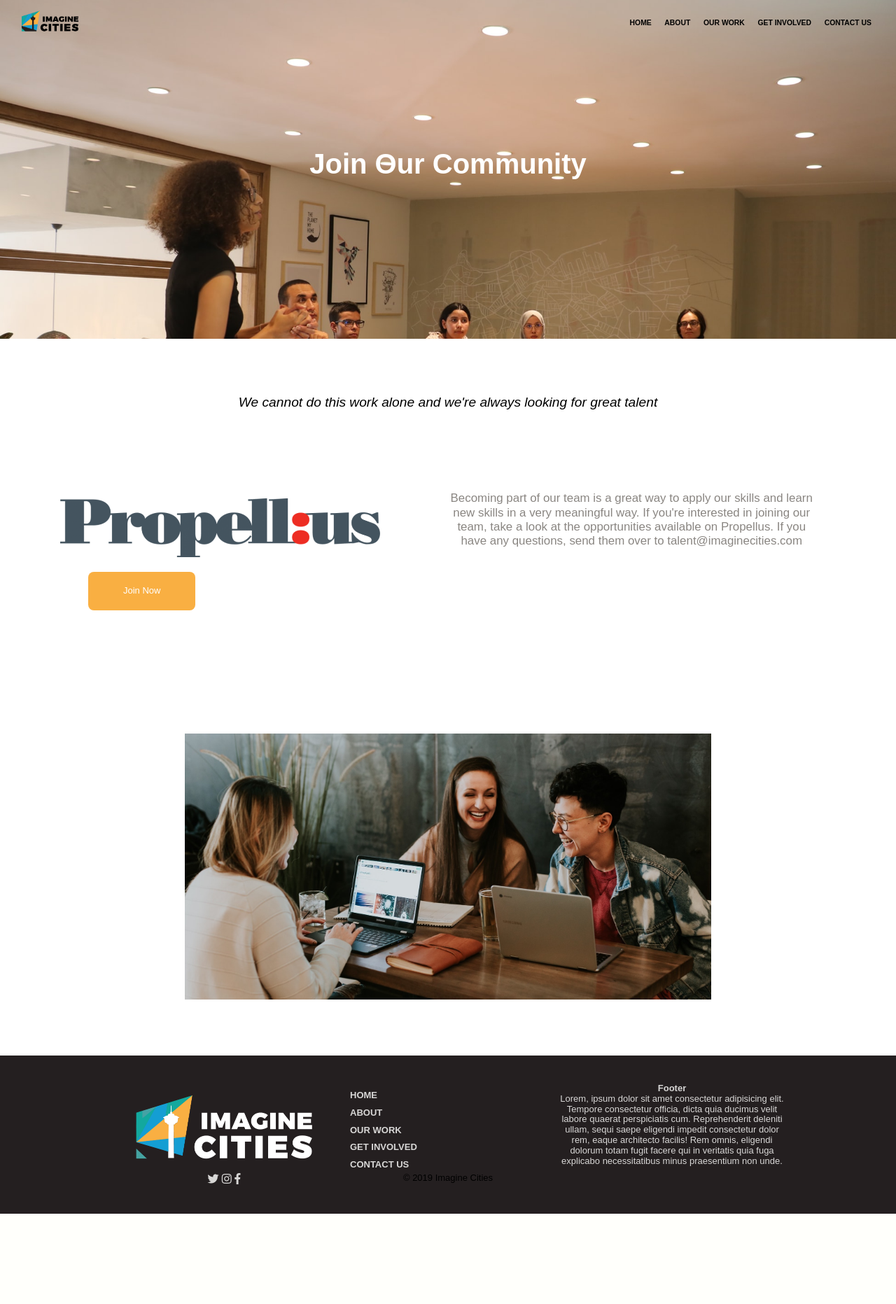
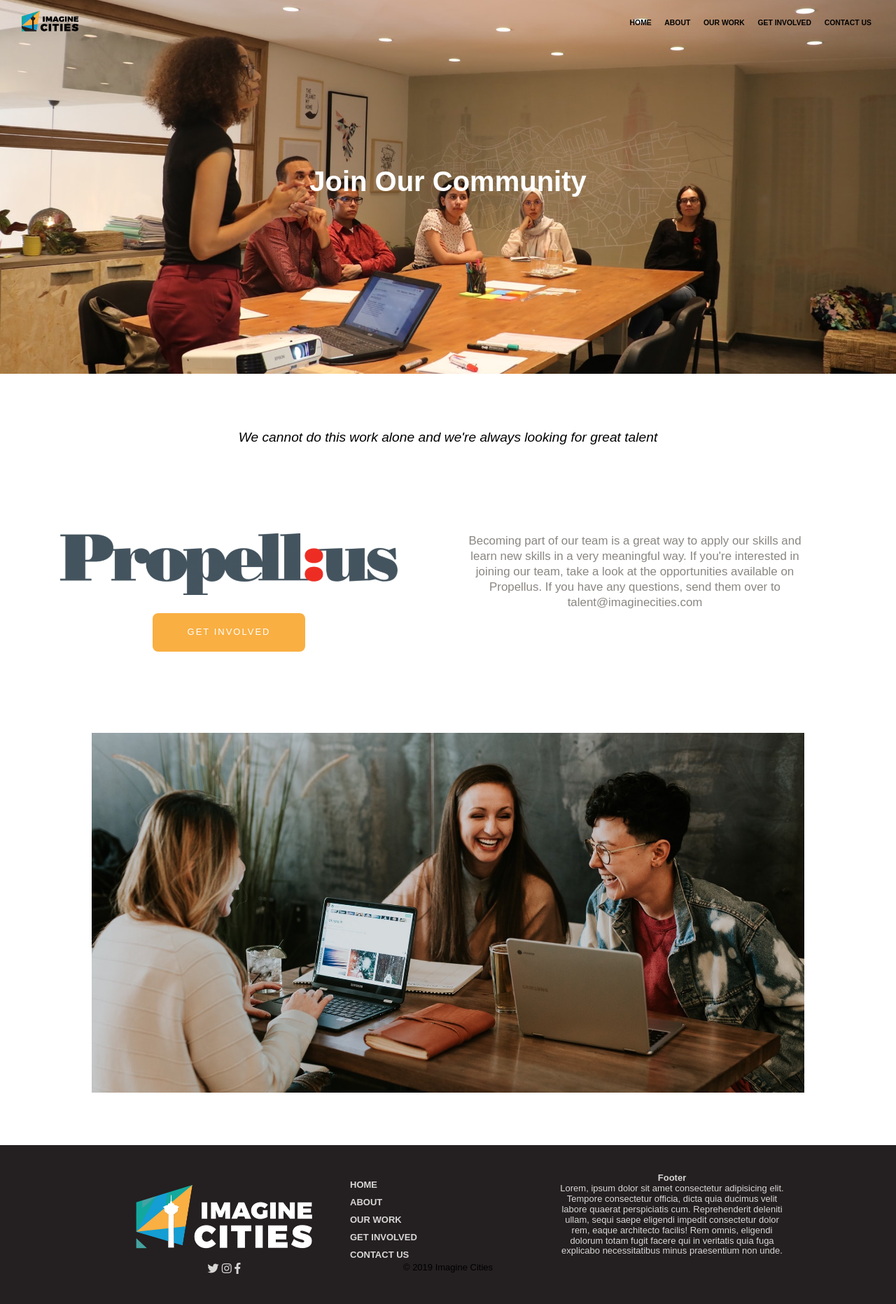
Before and after one commit to yfove/imagine_cities, a Django app: page /getinvolved/ in a window 1280 px wide. Shown: the whole page at 70% size. Before the commit the page ends 1734 px from the top, so only its background shows below. Run offline with Django 3.2, Linux system fonts and the light colour scheme; some libraries are stand-ins or nearby versions.

Commit message:
changed get involved

```diff
--- /dev/null
+++ b/page/static/css/_contact.scss
@@ -0,0 +1,27 @@
+$primary-colour: #241F20;
+$primary-colour2: #F9AF42;
+$primary-colour3: #13A7A5;
+$primary-colour4: #149ED3;
+$text-color: #D8D7D6;
+$accent-colour: gray;
+
+.contact-us {
+    margin-bottom: 100px;
+    padding: 10%
+}
+
+.contact-us h1 {
+	font-size: 2rem;
+	text-transform: uppercase;
+	padding: 0 0 0 40;
+	margin-bottom: 40px;
+	text-align: left;
+}
+
+.contact-us h2 {
+    font-size: 1.1em;
+}
+
+.contact-us .meet h2 {
+    color: #13A7A5;;
+}
--- a/page/static/css/_join.scss
+++ b/page/static/css/_join.scss
@@ -31,15 +31,13 @@ $accent-colour: gray;
 }
 
 .bottom-img img {
-    padding: 40px;
-    max-width: 65%;
+    padding: 0 35px 35px 35px;
+    max-width: 85%;
     display: block;
     margin-left: auto;
     margin-right: auto;
     margin-bottom: 40px;
 }
-
-
 
 .blog-grid {
     margin: 60px;
@@ -48,7 +46,7 @@ $accent-colour: gray;
     grid-template-areas:
         "post1 post2"
         "post3 post2";
-    grid-gap: 1.2em;
+    grid-gap: 0em;
 }
 
 .box {
@@ -67,6 +65,8 @@ $accent-colour: gray;
 
 .post3 {
     grid-area: post3;
+    align-items: center;
+    text-align: center;
 }
 
 .post3 button {
@@ -75,15 +75,25 @@ $accent-colour: gray;
     border-radius: 8px;
     padding: 20px 50px;
     color: white;
-    text-align: center;
+    // text-align: center;
     position: relative;
-    bottom: 50px;
-    left: 40px;
+    bottom: 30px;
+    text-transform: uppercase;
+    letter-spacing: 2px;
+    cursor:pointer;
 }
 
+.post3 button:hover {
+    background-color: #13A7A5;
+}
 .post2 .propellus-text h3{
-    line-height: 120%;
+    line-height: 130%;
     font-weight: 300;
     font-size: 1.3em;
-    padding: 30px;
+    padding: 40px;
 }
+
+.post2 .propellus-text h3:hover {
+    font-weight: 800;
+    color: gray;
+}
--- a/page/static/css/main.css
+++ b/page/static/css/main.css
@@ -25,8 +25,8 @@
 }
 
 .bottom-img img {
-  padding: 40px;
-  max-width: 65%;
+  padding: 0 35px 35px 35px;
+  max-width: 85%;
   display: block;
   margin-left: auto;
   margin-right: auto;
@@ -39,7 +39,7 @@
   display: -ms-grid;
   display: grid;
       grid-template-areas: "post1 post2" "post3 post2";
-  grid-gap: 1.2em;
+  grid-gap: 0em;
 }
 
 .box {
@@ -65,6 +65,10 @@
   -ms-grid-row: 2;
   -ms-grid-column: 1;
   grid-area: post3;
+  -webkit-box-align: center;
+      -ms-flex-align: center;
+          align-items: center;
+  text-align: center;
 }
 
 .post3 button {
@@ -73,17 +77,27 @@
   border-radius: 8px;
   padding: 20px 50px;
   color: white;
-  text-align: center;
   position: relative;
-  bottom: 50px;
-  left: 40px;
+  bottom: 30px;
+  text-transform: uppercase;
+  letter-spacing: 2px;
+  cursor: pointer;
+}
+
+.post3 button:hover {
+  background-color: #13A7A5;
 }
 
 .post2 .propellus-text h3 {
-  line-height: 120%;
+  line-height: 130%;
   font-weight: 300;
   font-size: 1.3em;
-  padding: 30px;
+  padding: 40px;
+}
+
+.post2 .propellus-text h3:hover {
+  font-weight: 800;
+  color: gray;
 }
 
 .about-page .main-banner {
@@ -527,7 +562,8 @@ footer {
 }
 
 .main-banner {
-  min-height: 500px;
+  min-height: 550px;
+  max-width: 100%;
   background: white url(../img/1-b.jpeg);
   background-size: cover;
   background-position: center;
--- a/page/static/css/main.scss
+++ b/page/static/css/main.scss
@@ -1,6 +1,7 @@
 @import './join';
 @import './about';
 @import './setup';
+@import './contact';
 
 $primary-colour: #241F20;
 $primary-colour2: #F9AF42;
@@ -145,7 +146,8 @@ footer {
 // banner styles
 
 .main-banner {
-	min-height: 500px;
+	min-height: 550px;
+	max-width: 100%;
 	background: white url(../img/1-b.jpeg);
 	background-size: cover;
 	background-position: center;
@@ -205,19 +207,6 @@ h4 {
 
 .quote {
 	padding: 20px;
-}
-
-.contact-us {
-	padding: 100px;
-	margin-bottom: 100px;
-}
-
-.contact-us h1 {
-	font-size: 1.6rem;
-	text-transform: uppercase;
-	padding: 0 0 0 40;
-	margin-bottom: 40px;
-	text-align: left;
 }
 
 // main page
--- a/page/templates/page/getinvolved.html
+++ b/page/templates/page/getinvolved.html
@@ -33,7 +33,7 @@
             </li>
             <li class="post post3 box">
                 <div class="button">
-                    <a href="http://www.propellus.org"><button type="button">Join Now</button></a>
+                    <a href="http://www.propellus.org"><button type="button">Get Involved</button></a>
                 </div>
             </li>
         </ul>
```
Also changed, not shown: other parts of page/static/css/main.css (+21 -13 lines), page/templates/page/contactus.html (+6 -5 lines), page/static/img/1-c.jpeg, page/static/img/1-cp.jpeg (added), 3 other files.
